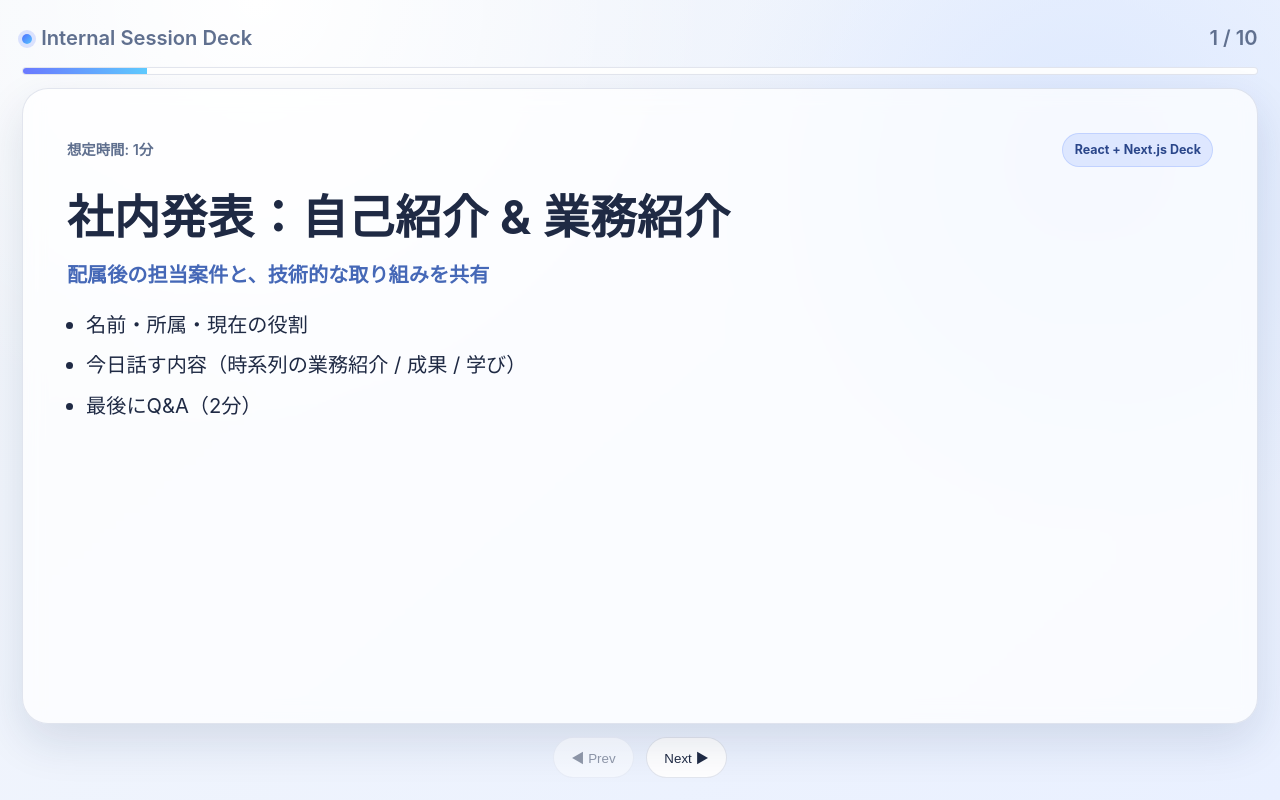
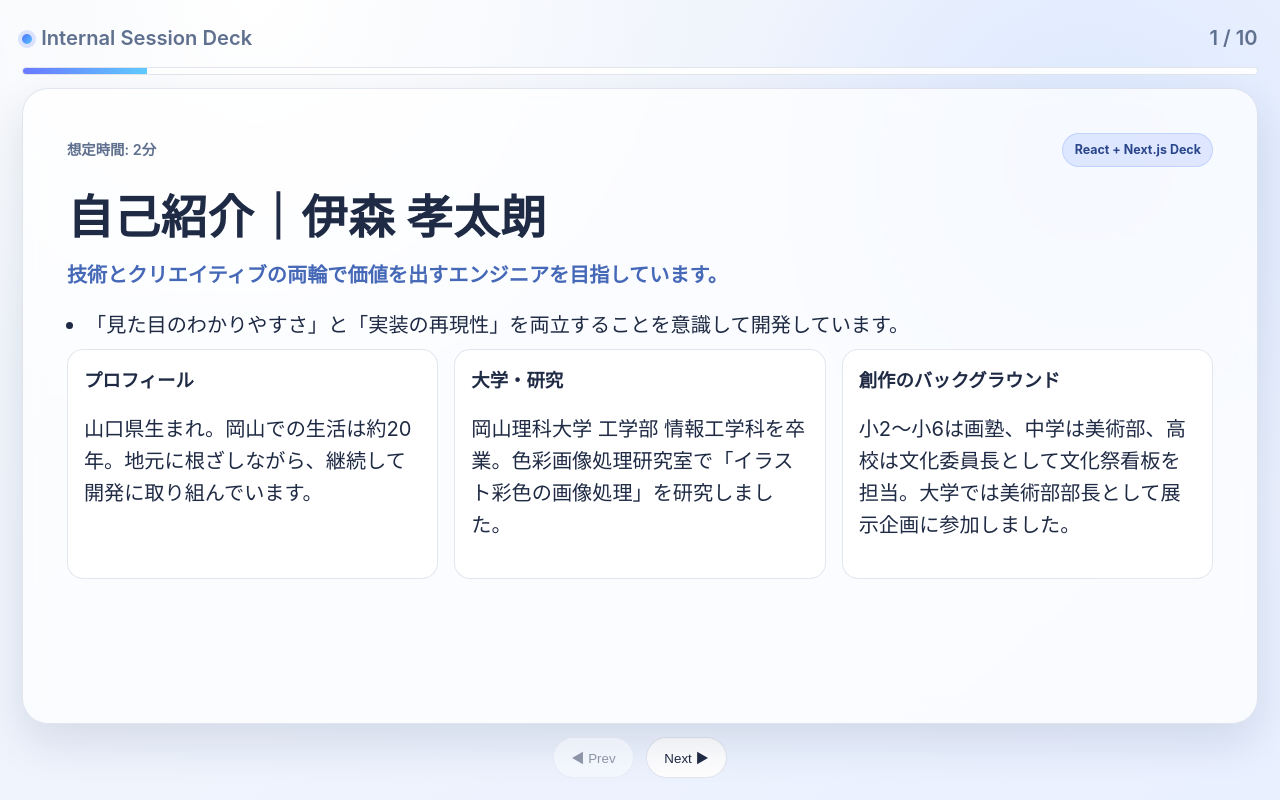
Before and after one commit to pikop1013/presentation, a Next.js app: page / in a window 1280 px wide. Built offline with nearby package versions, Linux system fonts and the light colour scheme.

Commit message:
自己紹介とアジェンダを発表向けにブラッシュアップ

```diff
--- a/app/slides/slide01.ts
+++ b/app/slides/slide01.ts
@@ -2,9 +2,25 @@ import type { SlideContent } from '../types/slide';
 
 export const slide01: SlideContent = {
   id: 'intro',
-  title: '社内発表：自己紹介 & 業務紹介',
-  subtitle: '配属後の担当案件と、技術的な取り組みを共有',
-  minutes: '1分',
+  title: '自己紹介｜伊森 孝太朗',
+  subtitle: '技術とクリエイティブの両輪で価値を出すエンジニアを目指しています。',
+  minutes: '2分',
   accent: 'intro',
-  bullets: ['名前・所属・現在の役割', '今日話す内容（時系列の業務紹介 / 成果 / 学び）', '最後にQ&A（2分）'],
+  cards: [
+    {
+      heading: 'プロフィール',
+      text: '山口県生まれ。岡山での生活は約20年。地元に根ざしながら、継続して開発に取り組んでいます。',
+    },
+    {
+      heading: '大学・研究',
+      text: '岡山理科大学 工学部 情報工学科を卒業。色彩画像処理研究室で「イラスト彩色の画像処理」を研究しました。',
+    },
+    {
+      heading: '創作のバックグラウンド',
+      text: '小2〜小6は画塾、中学は美術部、高校は文化委員長として文化祭看板を担当。大学では美術部部長として展示企画に参加しました。',
+    },
+  ],
+  bullets: [
+    '「見た目のわかりやすさ」と「実装の再現性」を両立することを意識して開発しています。',
+  ],
 };
--- a/app/slides/slide02.ts
+++ b/app/slides/slide02.ts
@@ -2,15 +2,16 @@ import type { SlideContent } from '../types/slide';
 
 export const slide02: SlideContent = {
   id: 'agenda',
-  title: 'アジェンダ（20分）',
-  subtitle: '時系列で業務内容をわかりやすく整理',
+  title: '本日の流れ（20分）',
+  subtitle: '自己紹介の後、業務内容を時系列で整理してお話しします。',
   minutes: '1分',
   accent: 'agenda',
   timeline: [
-    ['導入', '0:00-2:00 目的 / アジェンダ'],
-    ['前半', '2:00-7:00 4月〜6月（研修 / 目安箱システム開発）'],
-    ['中盤', '7:00-13:00 7月〜10月（ピカラ申込受付サービス開発）'],
-    ['後半', '13:00-18:00 11月〜（ベネッセ入準開発）'],
-    ['締め', '17:00-20:00 まとめ / 今後 / Q&A'],
+    ['01. 自己紹介', '0:00-3:00 経歴・研究・強み'],
+    ['02. 立ち上がり期', '3:00-8:00 4月〜6月（研修 / 目安箱システム開発）'],
+    ['03. 担当拡張期', '8:00-14:00 7月〜10月（ピカラ申込受付サービス開発）'],
+    ['04. 領域展開期', '14:00-18:00 11月〜（ベネッセ入準開発）'],
+    ['05. まとめ', '18:00-20:00 成果 / 今後 / Q&A'],
   ],
+  emphasis: '業務内容の各スライドは、現行構成を維持したまま要点が伝わる順番で説明します。',
 };
```
